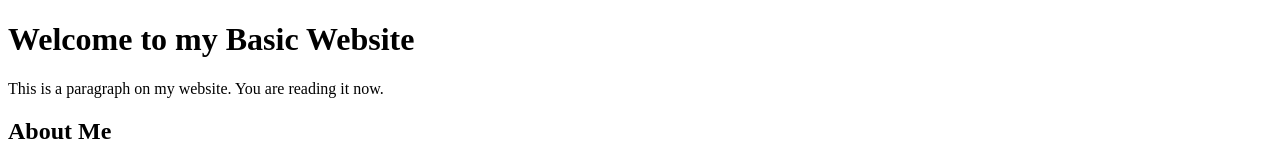
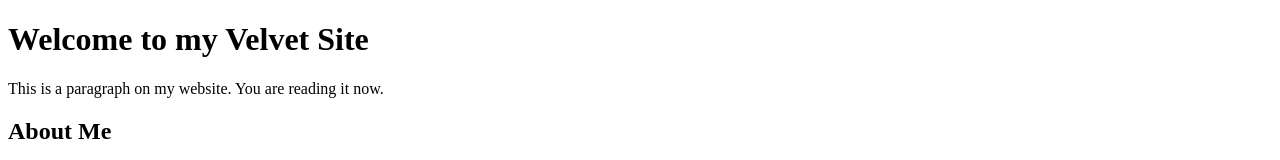
Before and after one commit to Superworld95/S3Projects, a plain HTML site: page index.html in a window 1280 px wide. Shown: the top 160 px of the page. Drawn offline with Linux system fonts and the light colour scheme.

Commit message:
Initial Push

```diff
--- a/index.html
+++ b/index.html
@@ -6,7 +6,7 @@
     <title>My Page</title>
 </head>
 <body>
-    <h1>Welcome to my Basic Website</h1>
+    <h1>Welcome to my Velvet Site</h1>
     <p1>This is a paragraph on my website. You are reading it now.</p1>
     <h2>About Me</h2>
     <p1>I am a user. Yep.</p1>
```
